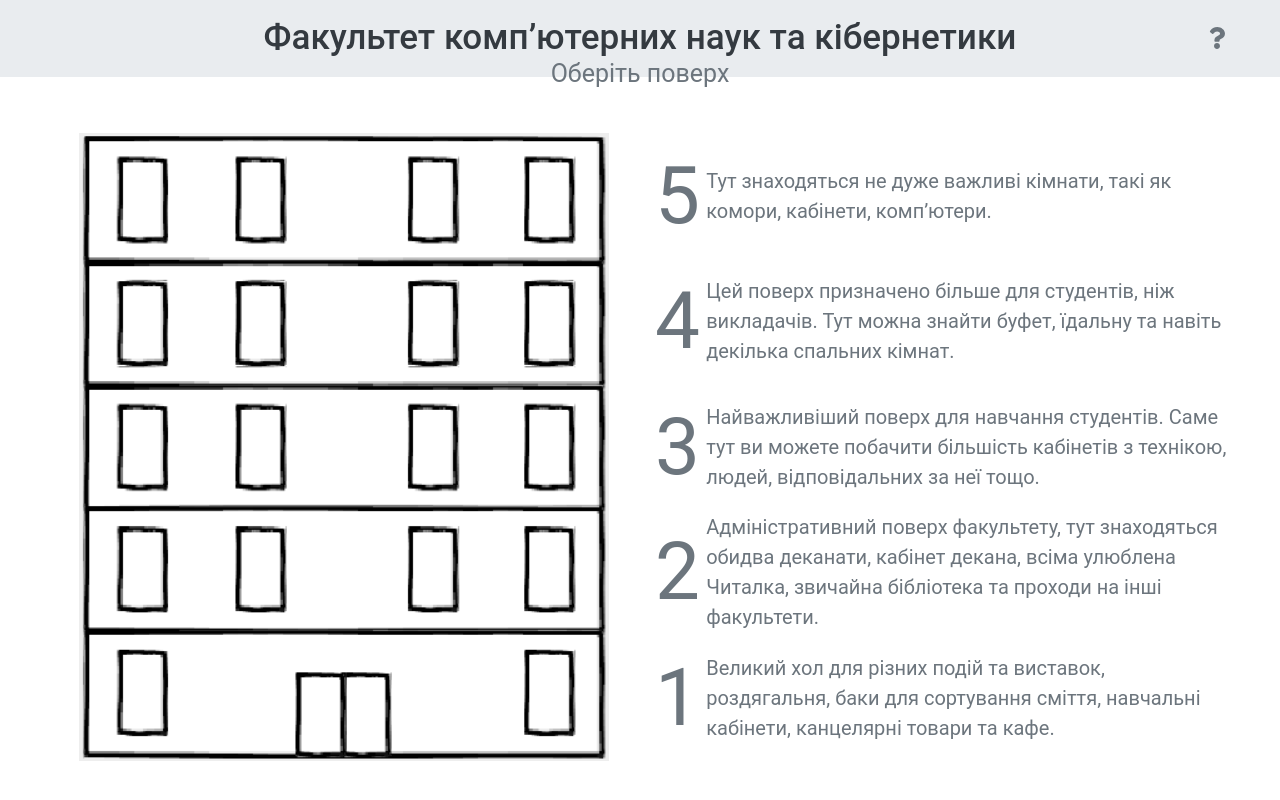
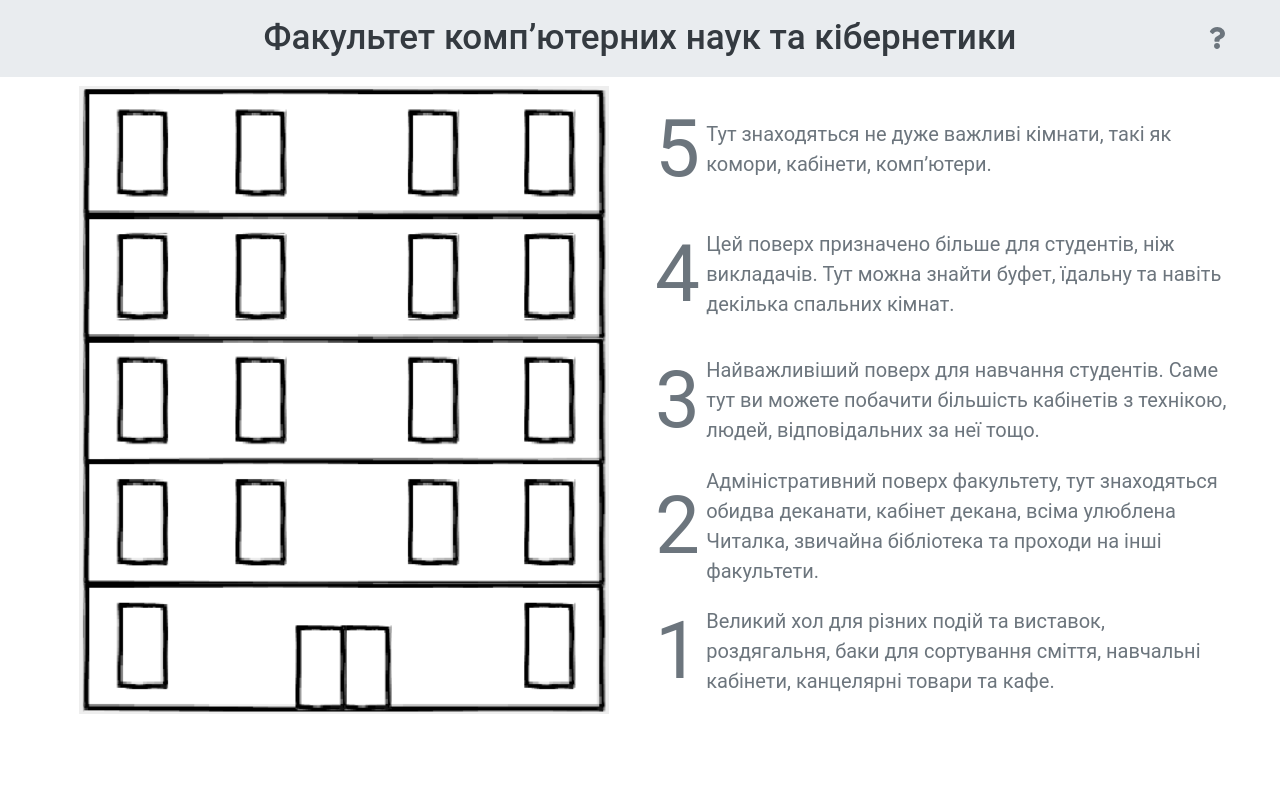
Before and after one commit to actpohabtNS/interactive-map, a React (Create React App) app: page / in a window 1280 px wide. Built offline with nearby package versions, Linux system fonts and the light colour scheme.

Commit message:
[ REMOVED ] "select floor" tag

```diff
--- a/src/pages/BuildingPage.js
+++ b/src/pages/BuildingPage.js
@@ -47,12 +47,6 @@ const BuildingPage = () => {
       <Container fluid className="px-5 min-vh-100 d-flex justify-content-center flex-column">
 
         <Row>
-          <Col className="text-center">
-            <span className="sf-text text-secondary">Оберіть поверх</span>
-          </Col>
-        </Row>
-
-        <Row>
           <Col>
             <Map className="d-flex justify-content-end mr-3" asset={building} />
           </Col>
```
